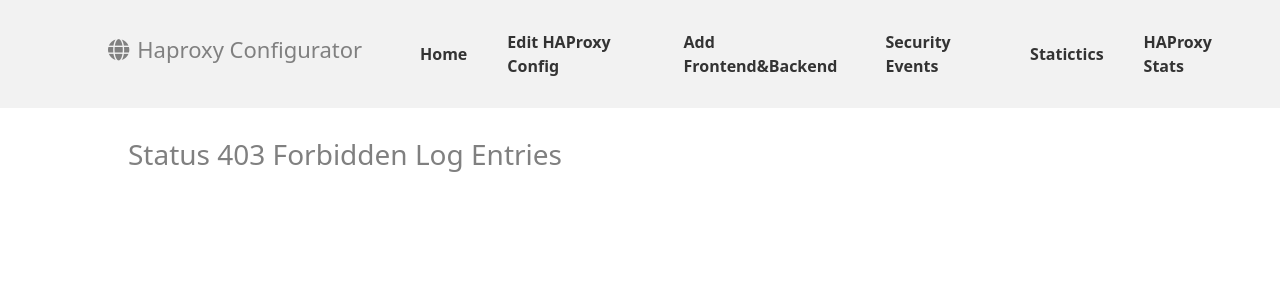
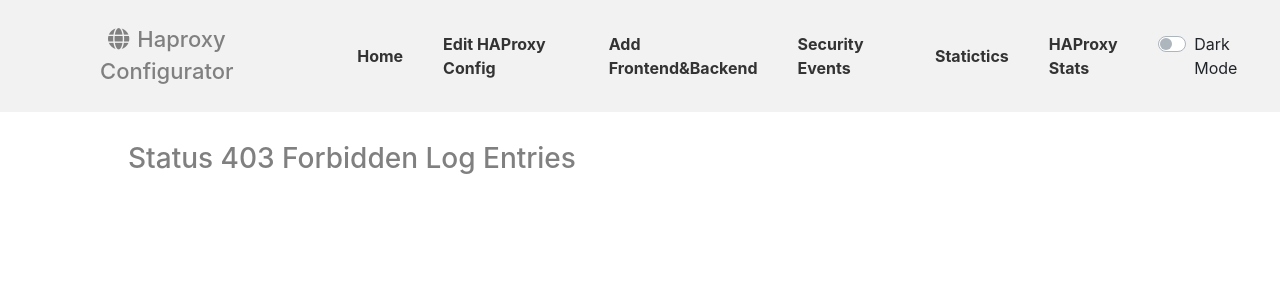
Before and after one commit to alonz22/haproxy-dashboard, a Flask app: template templates/logs.html in a window 1280 px wide. Shown: the top 300 px of the page. Run offline with Flask 3, Linux system fonts and the light colour scheme; the template is opened without the code that fills it, so the values that code supplies are empty; parts of the project's set-up code (start-up, migrations or seed data) failed here and were passed over; some libraries are stand-ins or nearby versions.

Commit message:
v1.3.2
Added Dark Theme Scheme

```diff
--- a/templates/logs.html
+++ b/templates/logs.html
@@ -2,7 +2,7 @@
 <html>
 <head>
     <title>Log Entries</title>
-    <link href="https://cdn.jsdelivr.net/npm/bootstrap@5.3.0/dist/css/bootstrap.min.css" rel="stylesheet">
+    <link rel="stylesheet" href="https://stackpath.bootstrapcdn.com/bootstrap/4.5.2/css/bootstrap.min.css">
     <link rel="stylesheet" href="https://cdnjs.cloudflare.com/ajax/libs/font-awesome/5.15.4/css/all.min.css">
     <style>
         body {
@@ -26,6 +26,13 @@
             align-items: center;
         }
 
+        .log-entry{
+        box-shadow: 0 0 5px rgba(0, 0, 0, 0.3);
+        }
+
+        h3{
+        color: grey;
+        }
         .logo {
             width: 300px; /* Adjust the width as needed */
             height: auto;
@@ -43,14 +50,69 @@
             color: white;
             text-decoration: none;
         }
+
+          /* Custom CSS for dark mode */
+      .dark-mode {
+          background-color: #121B2E;
+          color: white;
+      }
+
+      .dark-mode .header1{
+      background-color: #25354e;
+          color: white;
+      box-shadow: 0 0 5px rgba(0, 0, 0, 0.3);
+      }
+
+
+      .dark-mode .menu-link{
+      text-decoration: none;
+            padding: 10px 20px;
+            color: white;
+            font-weight: bold;
+
+      }
+
+      .dark-mode  .logo {
+
+            color: #2bb9c7;
+            font-weight: bold;
+
+      }
+
+      .dark-mode .fas-fa-globe{
+      color: #2bb9c7;
+      }
+
+      .dark-mode .menu-link:hover{
+      text-decoration: none;
+            padding: 10px 20px;
+            color: #2bb9c7;
+            font-weight: bold;
+
+      }
+
+      .dark-mode #status_header{
+      color: #2bb9c7;
+      }
+
+      .dark-mode .log-entry{
+      box-shadow: 0 0 15px 5px rgba(43, 185, 199, 0.05);
+      background-color: #1E2C42;
+      border: none;
+      }
+
+      .dark-mode #requested_url{
+
+      color: #2bb9c7;
+      }
     </style>
 
 
 </head>
 <body>
-<header>
+<header class="header1" id="header1>
     <a href="/home" style="text-decoration: none;">
-        <h3 style="color: grey; font-size: 22px;" class="logo">
+        <h3 style="font-size: 22px;" class="logo">
             <i style="margin: 8px;" class="fas fa-globe"></i>Haproxy Configurator
         </h3>
     </a>
@@ -60,17 +122,46 @@
     <a href="/logs" class="menu-link">Security Events</a>
     <a href="/statistics" class="menu-link">Statictics</a>
     <a href="http://{{ request.host.split(':')[0] }}:8080/stats" class="menu-link" >HAProxy Stats</a>
+    <div class="custom-control custom-switch ml-auto">
+    <input type="checkbox" class="custom-control-input" id="darkModeSwitch">
+    <label class="custom-control-label" for="darkModeSwitch">Dark Mode</label>
+</div>
 
 
+ <script>
+    // Function to toggle dark mode
+function toggleDarkMode() {
+    const body = document.body;
+    body.classList.toggle('dark-mode');
+
+    // Save user's preference to localStorage
+    const isDarkMode = body.classList.contains('dark-mode');
+    localStorage.setItem('darkMode', !isDarkMode); // Invert the value
+}
+
+// Check if dark mode preference is saved in localStorage
+const savedDarkMode = localStorage.getItem('darkMode');
+if (savedDarkMode === 'true') {
+    // Invert the value when applying the class
+    document.body.classList.add('dark-mode');
+}
+
+// Add event listener to the switch
+const darkModeSwitch = document.getElementById('darkModeSwitch');
+darkModeSwitch.addEventListener('change', toggleDarkMode);
+
+
+</script>
+
 </header>
-    <h3 style="color: grey; margin-top: 30px; margin-bottom: 30px; margin-left: 10%;">Status 403 Forbidden Log Entries</h3>
+    <h3 style="margin-top: 30px; margin-bottom: 30px; margin-left: 10%;" id="status_header">Status 403 Forbidden Log Entries</h3>
     <div>
         {% for entry in entries %}
-            <div class="log-entry" style="padding: 20px; box-shadow: 0 0 5px rgba(0, 0, 0, 0.3); width: 80%; margin-left: 10%; margin-bottom: 1%;">
+            <div class="log-entry" style="padding: 20px;  width: 80%; margin-left: 10%; margin-bottom: 1%;">
                 <p><strong>Time Stamp:</strong> {{ entry['timestamp'] }}</p>
                 <p><strong>IP Address:</strong> {{ entry['ip_address'] }}</p>
                 <p><strong>HTTP Method:</strong> {{ entry['http_method'] }}</p>
-                <p><strong>Requested URL:</strong> {{ entry['requested_url'] }}</p>
+                <p id="requested_url"><strong>Requested URL:</strong> {{ entry['requested_url'] }}</p>
 
                 <!-- XSS Category -->
                 {% if entry['xss_alert'] %}
```
